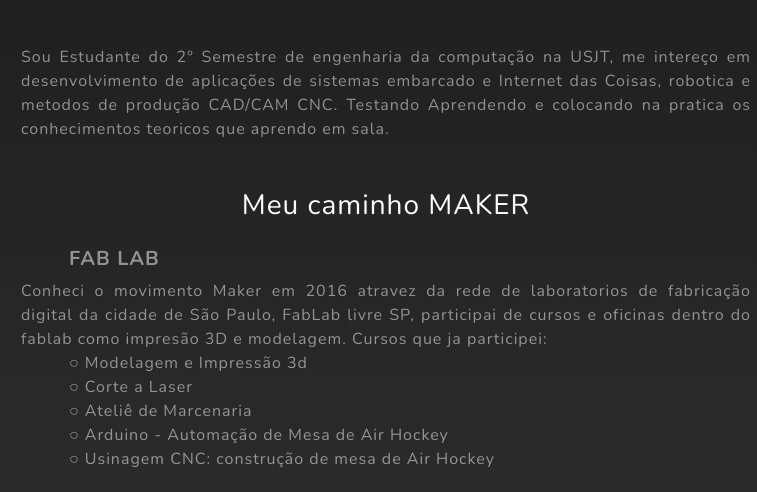
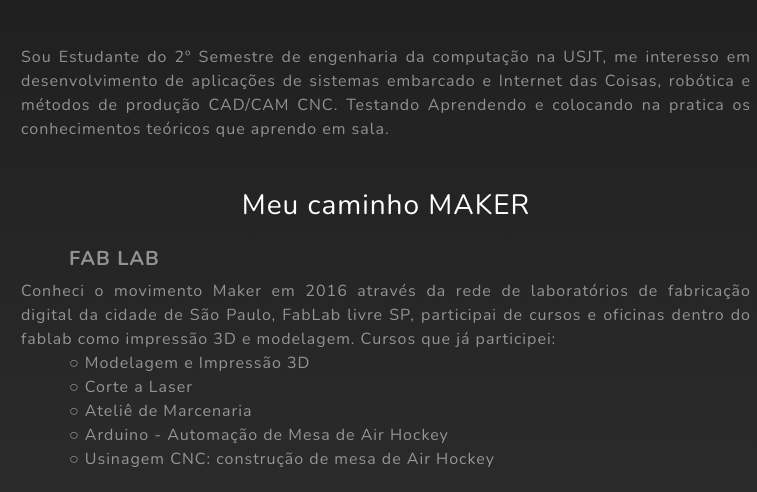
Before and after one commit to Testlabr/labdetest.github.io, a plain HTML site: page sobre/index.html in a window 1280 px wide. Shown: the part 459-951 px from the top of the page, 254-1011 px from the left. Drawn offline with nearby package versions, Linux system fonts and the light colour scheme.

Commit message:
erros de digitação

```diff
--- a/sobre/index.html
+++ b/sobre/index.html
@@ -87,17 +87,13 @@
                         <a class="text-white-50" href="https://github.com/HBeserra/"><i class="fab fa-github"></i> Github</a></p>
                 </div>
                 <div class="col-lg-8 mx-auto mt-5 mb-0">
-                    <p class="text-white-50 my-auto text-justify pb-5">Sou Estudante do 2º Semestre de engenharia da computação na USJT,
-                        me intereço em desenvolvimento de aplicações de sistemas embarcado e Internet das Coisas,
-                        robotica e metodos de produção CAD/CAM CNC. Testando Aprendendo e colocando na pratica os
-                        conhecimentos teoricos que aprendo em sala.
+                    <p class="text-white-50 my-auto text-justify pb-5">Sou Estudante do 2º Semestre de engenharia da computação na USJT, me interesso em desenvolvimento de aplicações de sistemas embarcado e Internet das Coisas, robótica e métodos de produção CAD/CAM CNC. Testando Aprendendo e colocando na pratica os conhecimentos teóricos que aprendo em sala.
                     </p>
                     <h3 class="text-white mb-4">Meu caminho MAKER</h3>
                     <H5 class="text-white-50 text-left pl-5 font-weight-bold">FAB LAB</H5>
-                    <p class="text-white-50 mb-0 text-justify">Conheci o movimento Maker em 2016 atravez da rede de laboratorios de fabricação digital da cidade de São Paulo, FabLab livre SP, participai de cursos e oficinas dentro do fablab como impresão 3D e modelagem. Cursos que ja participei:</p><p class="text-white-50 mb-4 pl-5 text-left">&#9675; Modelagem e Impressão 3d<br> &#9675; Corte a Laser <br>&#9675; Ateliê de Marcenaria<br>&#9675; Arduino - Automação de Mesa de Air Hockey<br>&#9675; Usinagem CNC: construção de mesa de Air Hockey</p>
+                    <p class="text-white-50 mb-0 text-justify">Conheci o movimento Maker em 2016 através da rede de laboratórios de fabricação digital da cidade de São Paulo, FabLab livre SP, participai de cursos e oficinas dentro do fablab como impressão 3D e modelagem. Cursos que já participei:</p><p class="text-white-50 mb-4 pl-5 text-left">&#9675; Modelagem e Impressão 3D<br> &#9675; Corte a Laser <br>&#9675; Ateliê de Marcenaria<br>&#9675; Arduino - Automação de Mesa de Air Hockey<br>&#9675; Usinagem CNC: construção de mesa de Air Hockey</p>
                     <H5 class="text-white-50 text-left pl-5 font-weight-bold">Eletivas</H5>
-                    <p class="text-white-50 mb-4 text-justify">Durante o  meu ensino medio na Escola Estadual Alberto Torres participei de eletivas relacionadas ao mundo MAKER e a computação:<br><br>&#9675; Eletiva de Robotica - Utilizando kits de robotica recebidos pela escola e com o auxilio e incentivo dos professores de fisica e matematica tive meu primeiro contato com a programação. Mesmo se que os professores tivesem recebido o preparo necessario para nos auxiliar fomos capazer de desenvolver nas aulas da eletivo carrinhos de controle remoto, garras roboticas, semafaros, robos que desviam de obstaculos entre outros.<br><br>&#9675;Pré-Iniciação Científica - A preiniciação cientifica foi uma experiencia transformadora para mim de forma comportamental e intelectual, durante essa experiencia tive a oportunidade de estudar e conviver com pessoas que me ensinaram muito.
-                    Durante a eletiva produzimos um trabalho cientifico conhecido como e-horta, consistia de desenvolver um prototipo de dispositivo de internet das coisas de baixo custo que pudesse ser instalado na horta da escola e informa-se o estado da plata e fizesee a inrrigação durante periodos de ferias e feriados.
+                    <p class="text-white-50 mb-4 text-justify">Durante o meu ensino médio na Escola Estadual Alberto Torres participei de eletivas relacionadas ao mundo MAKER e a computação:<br><br>&#9675; Eletiva de Robótica - Utilizando kits de robótica recebidos pela escola e com o auxílio e incentivo dos professores de física e matemática tive meu primeiro contato com a programação. Mesmo se que os professores tivessem recebido o preparo necessário para nos auxiliar fomos capazes de desenvolver nas aulas da eletivo carrinhos de controle remoto, garras robóticas, semáforos, robôs que desviam de obstáculos entre outros.<br><br>&#9675;Pré-Iniciação Científica - A pre-iniciação cientifica foi uma experiencia transformadora para mim de forma comportamental e intelectual, durante essa experiencia tive a oportunidade de estudar e conviver com pessoas que me ensinaram muito. Durante a eletiva produzimos um trabalho científico conhecido como e-horta, consistia em desenvolver um protótipo de dispositivo de internet das coisas de baixo custo que pudesse ser instalado na horta da escola e informa-se o estado da planta e irriga-se durante períodos de férias e feriados.
                     <a href="../static/folder_centd_escola.pdf" >Download</a>
                     </p>
                 </div>
```
